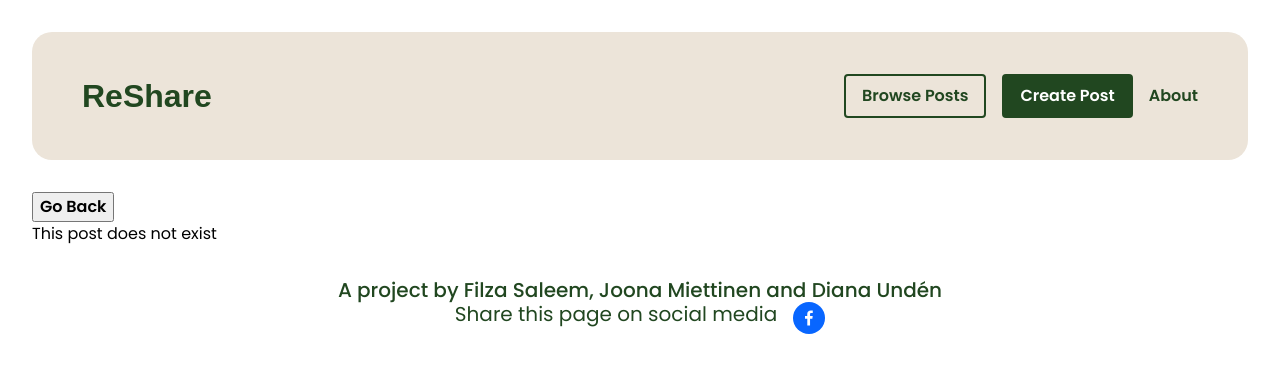
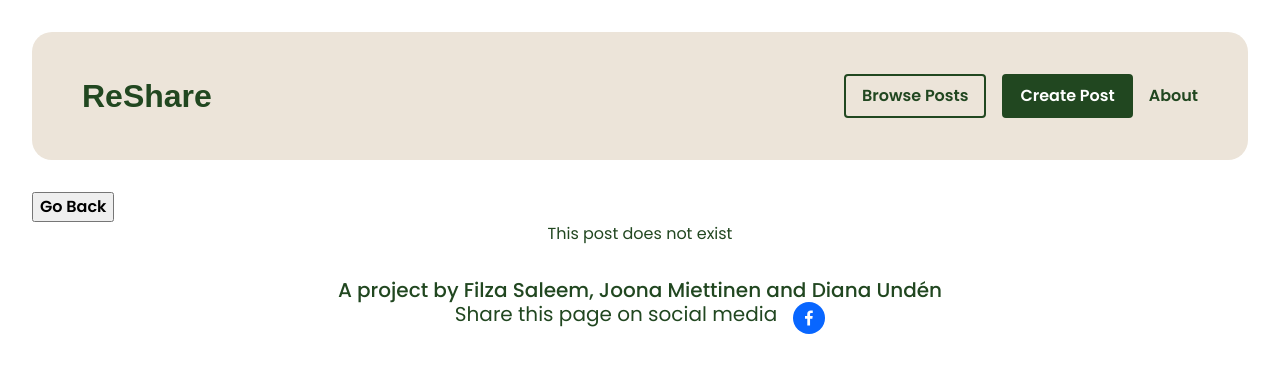
Before and after one commit to Vardagsbruket/ReShare, a React (Vite) app: page /post/1 in a window 1280 px wide. Shown: the top 372 px of the page. Built offline with nearby package versions, Linux system fonts and the light colour scheme; no server answers; the HTML template or start-up script is replaced by a standard one; a web font is replaced by a local one.

Commit message:
changed all to All

```diff
--- a/src/components/FilterPosts.jsx
+++ b/src/components/FilterPosts.jsx
@@ -8,7 +8,7 @@ export const FilterPosts = () => {
   const selectedCategory = useSelector((state) => state.posts.selectedCategory);
   const dispatch = useDispatch();
   const categoryList = useSelector((state) => state.posts.categoryList);
-  const typeList = ["Available", "Give away", "Needed"];
+  const typeList = ["All","Available", "Give away", "Needed"];
   const handleCategory = (e) => {
     dispatch(setCategory(e.target.value));
   };
--- a/src/components/Header.css
+++ b/src/components/Header.css
@@ -44,3 +44,7 @@
   text-decoration: none;
   color: #214720;
 }
+h1,h2,h3,h4,p{
+  text-decoration: none;
+  color: #214720;
+}
--- a/src/components/ListPosts.jsx
+++ b/src/components/ListPosts.jsx
@@ -33,7 +33,7 @@ export const ListPosts = () => {
       ) : (
         <section className="list-post-container">
           {filteredPosts.length === 0 ? (
-            <p className="noPosts">No posts to display</p>
+            <div className="noPosts"><h3 >No posts to display</h3></div>
           ) : (
             filteredPosts.map((post) => <CardPost key={post.id} post={post} />)
           )}
--- a/src/components/Listposts.css
+++ b/src/components/Listposts.css
@@ -6,5 +6,9 @@
     margin-top: 1rem;
 }
 .noPosts{
+    display: flex;
+    justify-content: center;
+    align-items: center;
+
 
 }
--- a/src/components/StartPagePosts.jsx
+++ b/src/components/StartPagePosts.jsx
@@ -11,7 +11,7 @@ export const StartPagePosts = () => {
 
   useEffect(() => {
     let allfilteredPosts;
-    if(selectedCity !== "all")
+    if(selectedCity !== "All")
     {
       allfilteredPosts = postList?.filter((post) => post.type === "Needed" && post.city === selectedCity);
     }
--- a/src/pages/DetailPage.jsx
+++ b/src/pages/DetailPage.jsx
@@ -6,6 +6,7 @@ import { useEffect, useState } from "react";
 import { Loading } from "../components/Loading";
 import { setNewPostCreated } from "../reducers/postSlice";
 import { CreatePostBanner } from "../components/CreatePostBanner";
+
 
 
 export const DetailPage = () => {
@@ -64,7 +65,7 @@ export const DetailPage = () => {
             </div>
             </div>
           ) : (
-            <div className="noPost">
+            <div className="noPosts">
               <p>This post does not exist</p>
             </div>
           )
--- a/src/reducers/postSlice.js
+++ b/src/reducers/postSlice.js
@@ -29,9 +29,9 @@ const initialState = {
     "Other",
   ],
   postsList: [],
-  selectedCategory: "all",
-  selectedType: "all",
-  selectedCity: "all",
+  selectedCategory: "All",
+  selectedType: "All",
+  selectedCity: "All",
   isLoading: false,
 };
 // export const getPostsList = createAsyncThunk(
```
Also changed, not shown: src/components/FilterCity.jsx (+1 -8 lines).
